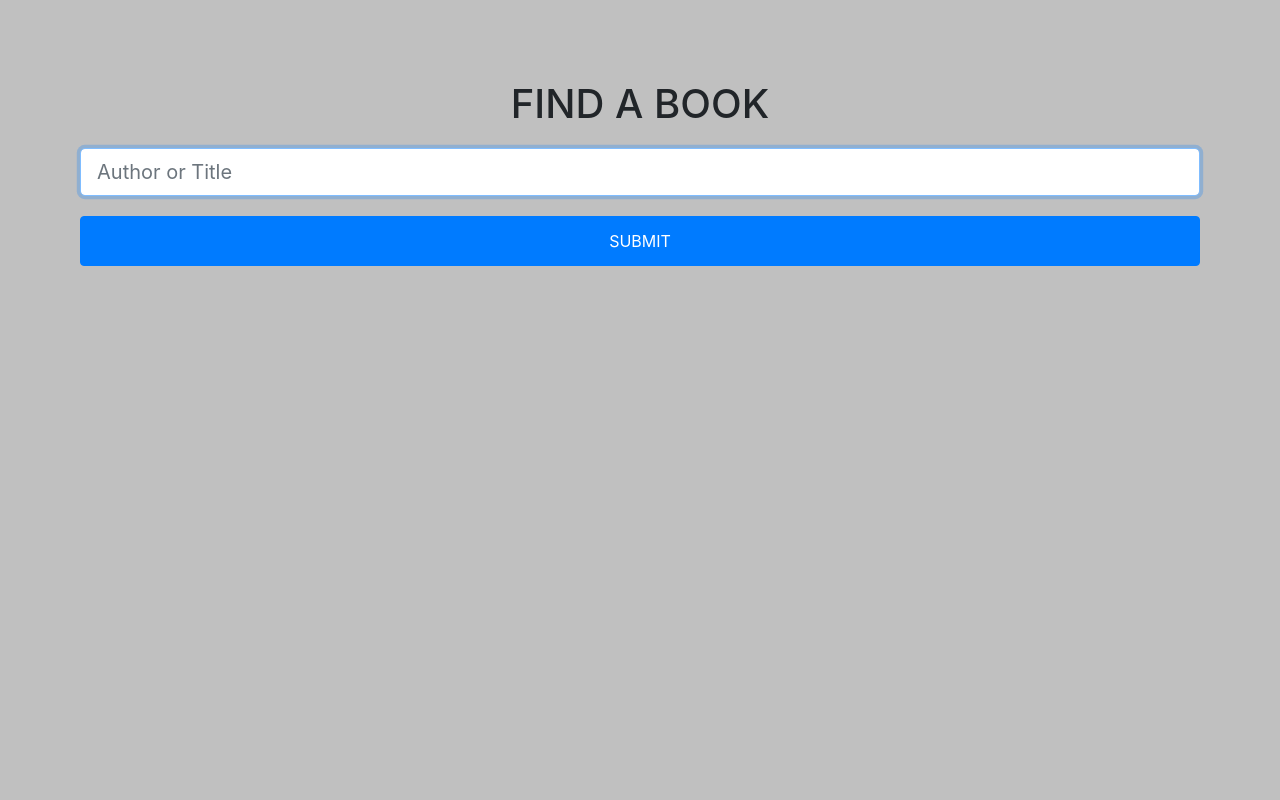
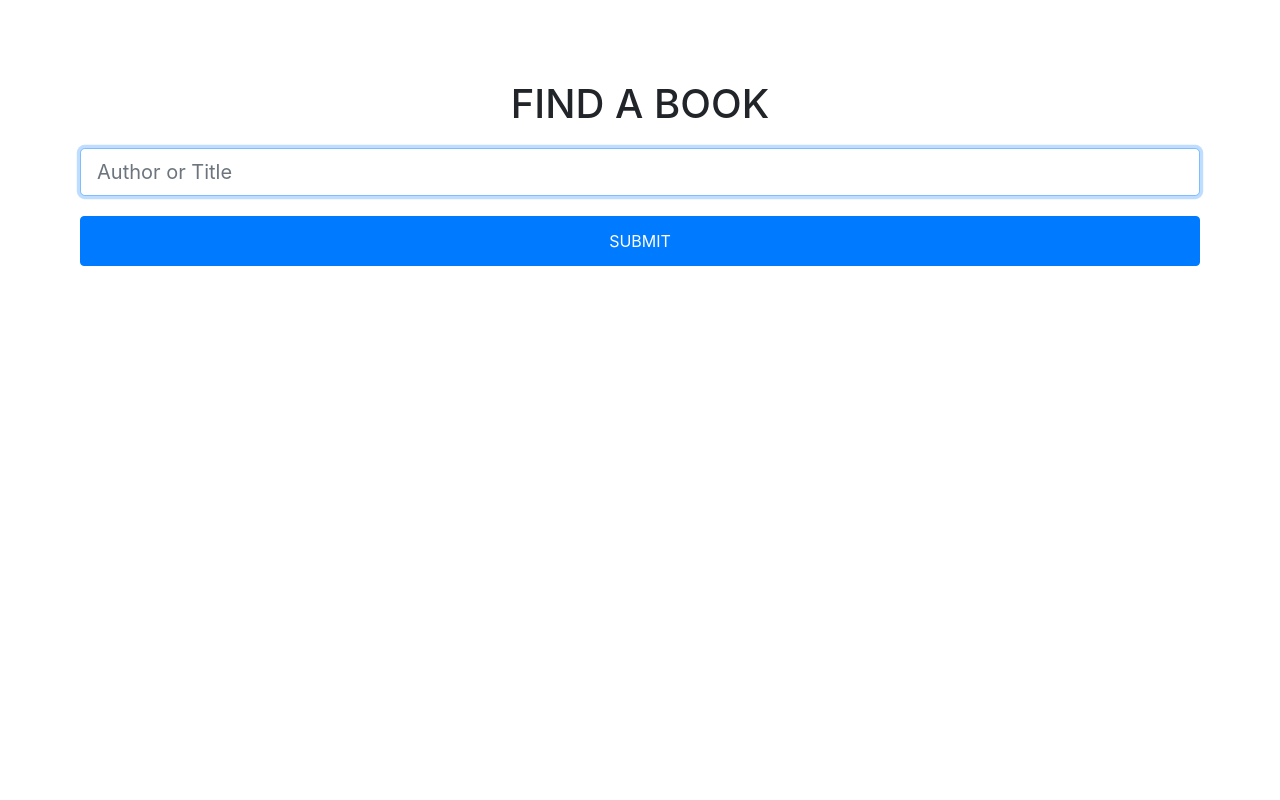
Before and after one commit to mudassirgithub/books, a Flask app: page / in a window 1280 px wide. Run offline with Flask 2, Linux system fonts and the light colour scheme; some libraries are stand-ins or nearby versions.

Commit message:
Update layout.html

```diff
--- a/templates/layout.html
+++ b/templates/layout.html
@@ -11,7 +11,6 @@
             padding: 0;
             width: 100vw;
             height: 100vh;
-            background-color: silver;
         }
         {% block style %}
         {% endblock %}
```
